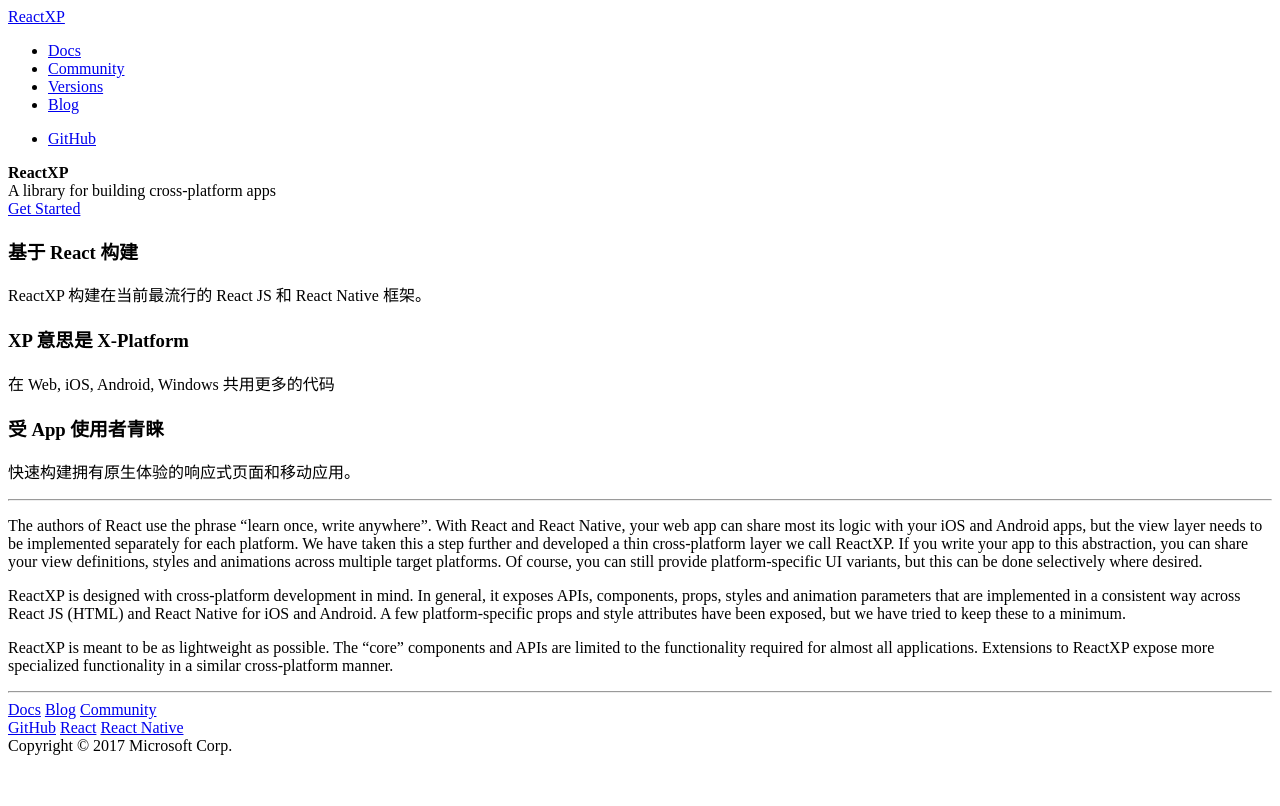
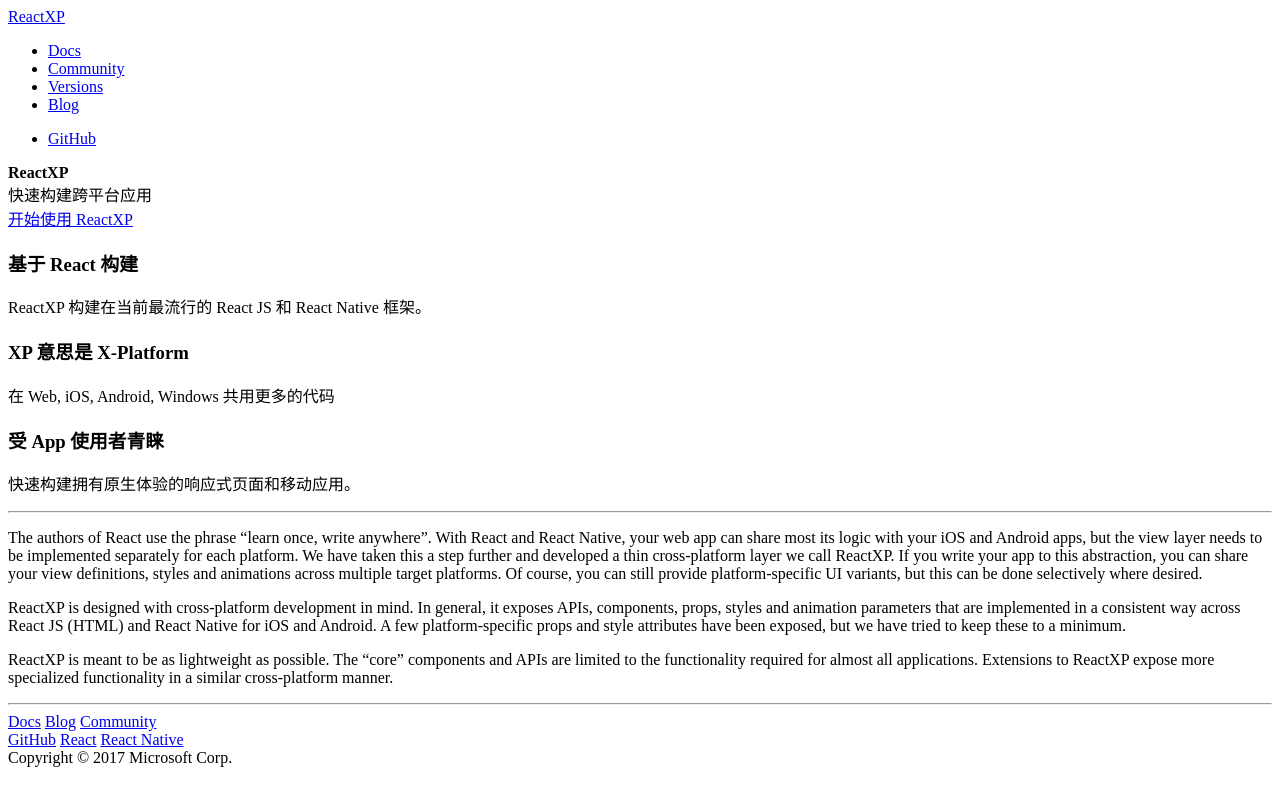
Before and after one commit to justjavac/reactxp, a Jekyll site: the page built from docs/index.md, in a window 1280 px wide. Shown: the top 806 px of the page. Built offline with Jekyll 4.4.1, drawn with Linux system fonts in a browser that asks for light colours; comment, search, counter and statistics services are not loaded.

Commit message:
翻译首页布局

```diff
--- a/docs/_includes/hero.html
+++ b/docs/_includes/hero.html
@@ -2,11 +2,11 @@
   <div class="wrap">
     <div class="text"><strong>ReactXP</strong></div>
     <div class="minitext">
-      A library for building cross-platform apps
+      快速构建跨平台应用
     </div>
 
     <div class="buttons-unit">
-      <a href="/docs/getting-started.html" class="button">Get Started</a>
+      <a href="/docs/getting-started.html" class="button">开始使用 ReactXP</a>
     </div>
   </div>
 </div>
```
